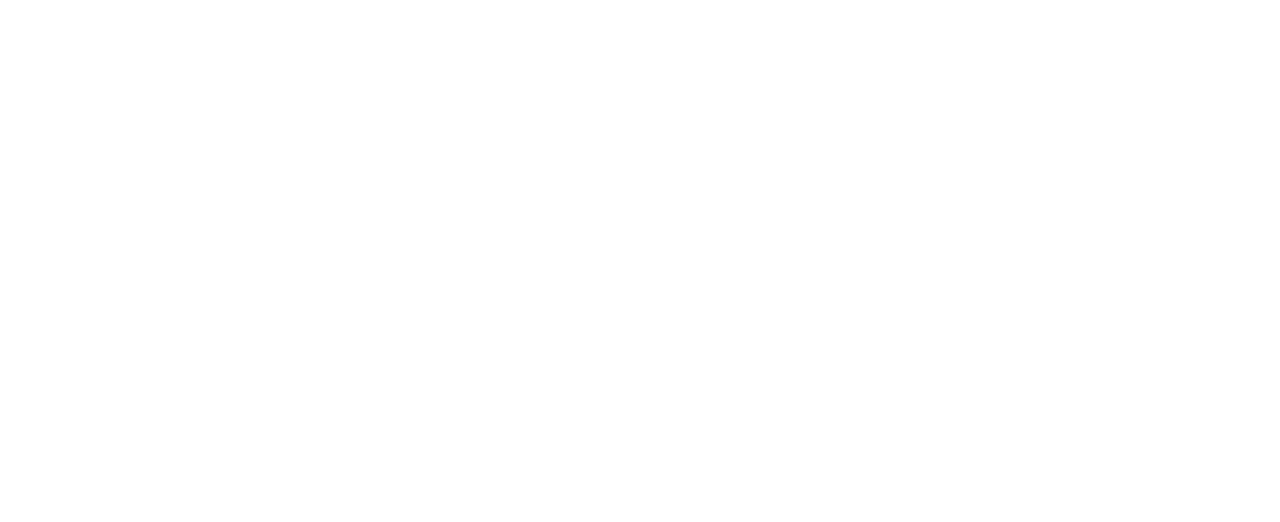
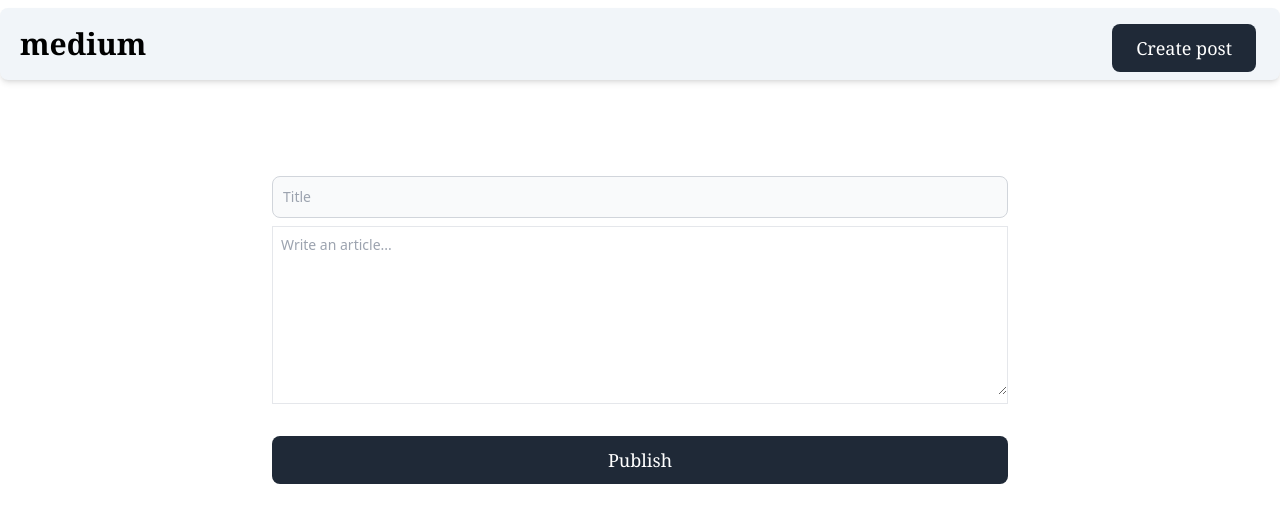
Before and after one commit to ashok-2003/Medium-project, a React (Vite) app in the folder Frontend/: page /publish in a window 1280 px wide. Before the commit this address had no page. Shown: the top 522 px of the page. Built offline with nearby package versions, Linux system fonts and the light colour scheme.

Commit message:
added remaiming publish page and also make the loading animation better

```diff
--- a/Frontend/src/App.tsx
+++ b/Frontend/src/App.tsx
@@ -6,6 +6,7 @@
 import { Signin } from './pages/Signin';
 import { Blogs } from './pages/Blogs';
 import { Blog } from './pages/Blog';
+import { Publish } from './pages/Publish';
 
 function App() {
   return (
@@ -17,6 +18,7 @@
             <Route path='/signin' element={<Signin />} />
             <Route path='/blogs' element={<Blogs />} />
             <Route path='/blog/:id' element= {<Blog />} />
+            <Route path='/publish' element = { <Publish />} />
           </Routes>
         </BrowserRouter>
     </>
--- a/Frontend/src/components/AppBar.tsx
+++ b/Frontend/src/components/AppBar.tsx
@@ -1,7 +1,9 @@
+import { useNavigate } from "react-router-dom"
 import { Button } from "./Button"
 
 // so this is the app bar of it
 export const AppBar = () => {
+    const navigate = useNavigate();
     return (
         <div className="flex px-5 mt-2 rounded-lg shadow-md navbar bg-base-100 bg-slate-100 border-b-gray-800">
             <div className="self-center flex-1 font-serif text-3xl font-bold ">
@@ -12,7 +14,7 @@
                     <span className="self-center py-0 ">
                         {/* <button className="font-serif bg-amber-900"> create post </button> */}
                         <Button label="Create post" onClick={() =>{
-
+                            navigate("/publish")
                         }} />
                     </span>
                 </ul>
--- /dev/null
+++ b/Frontend/src/components/SkeletonBlogCard.tsx
@@ -0,0 +1,23 @@
+// so this will be the skeleton blog for the loading purpose only
+export const SkeletonBlogCard = () => {
+    return (
+        <div>
+            <div className="w-screen max-w-screen-md p-4 pb-4 mx-2 my-8 border-b cursor-pointer border-slate-200">
+
+                <div className="flex items-center bg-gray-200">
+
+                    <div className="flex flex-col justify-center pl-2 mx-4 text-sm font-light bg-gray-200">{ }</div>
+
+                    <div className="flex flex-col justify-center pl-2 mx-4 font-mono text-xs bg-gray-200 font-extralight text-slate-500">{ }</div>
+                </div>
+                <div className="pt-2 mt-4 text-xl font-semibold bg-gray-200">{ }</div>
+
+                <div className="mt-4 font-thin bg-gray-200 text-md">{ }</div>
+
+                <div className="pt-4 text-sm font-thin bg-gray-200 text-slate-500">
+                    { }
+                </div>
+            </div>
+        </div>
+    )
+}
--- a/Frontend/src/pages/Blog.tsx
+++ b/Frontend/src/pages/Blog.tsx
@@ -2,6 +2,7 @@
 
 import { AppBar } from "../components/AppBar";
 import { Avatar } from "../components/BlogCard"
+import { SkeletonBlogCard } from "../components/SkeletonBlogCard";
 import { useBlogId } from "../hooks"
 import { useParams } from "react-router-dom";
 
@@ -13,8 +14,11 @@
     if (loading) {
         return <div>
             <AppBar />
-            <div>
-                loading
+            <div role="status" className="animate-pulse">
+                <div className="grid justify-center mt-12">
+                    <SkeletonBlogCard />
+                    <SkeletonBlogCard />
+                </div>
             </div>
         </div>
     }
--- a/Frontend/src/pages/Blogs.tsx
+++ b/Frontend/src/pages/Blogs.tsx
@@ -1,6 +1,7 @@
 import { useBlogs } from "../hooks"
 import { BlogCard } from '../components/BlogCard'
 import { AppBar } from "../components/AppBar";
+import { SkeletonBlogCard } from "../components/SkeletonBlogCard";
 
 // so here all blogs will show up
 export const Blogs = () => {
@@ -11,8 +12,13 @@
                 <div>
                     <AppBar />
                 </div>
-                <div className="text-center ">
-                    loading
+                <div role="status" className="animate-pulse">
+                    <div className="grid justify-center mt-12">
+                        <SkeletonBlogCard />
+                        <SkeletonBlogCard />
+                        <SkeletonBlogCard />
+                        <SkeletonBlogCard />
+                    </div>
                 </div>
             </div>
         )
--- a/Frontend/src/pages/Publish.tsx
+++ b/Frontend/src/pages/Publish.tsx
@@ -1 +1,66 @@
 // so now this is the pubish file
+import { ChangeEvent, useState } from "react";
+import { AppBar } from "../components/AppBar";
+import { Button } from "../components/Button";
+import axios from "axios";
+import { BACKEND_URL } from "../config";
+import { toast } from "react-toastify";
+import { useNavigate } from "react-router-dom";
+
+export const Publish = () => {
+    const [title, setTitle] = useState("");
+    const [content, setContent] = useState("");
+    const navigate = useNavigate();
+    return (
+        <div>
+            <AppBar />
+            <div className="grid justify-center mt-12">
+
+                <div className="w-screen max-w-screen-md p-4 pb-4 mx-2 my-8">
+                    <div className="w-full max-w-screen-lg">
+                        <input onChange={(e) => {
+                            setTitle(e.target.value);
+                        }} type="text" className="w-full bg-gray-50 border border-gray-300 text-gray-900 text-sm rounded-lg focus:ring-blue-500 focus:border-blue-500 block  p-2.5" placeholder="Title" />
+                    </div>
+                    <TextEditor onChange={(e) => {
+                        setContent(e.target.value)
+                    }} />
+                    <Button label="Publish" onClick={async () => {
+                        try {
+                            const token = localStorage.getItem("token")
+                            const reponse = await axios.post(`${BACKEND_URL}api/v1/blog`, {
+                                title: title,
+                                content: content
+                            }, {
+                                headers: {
+                                    Authorization: `Bearer ${token}`
+                                }
+                            })
+                            const id = reponse.data.id
+                            // so now we have to navigate to that page
+                            toast.success("blog post created succefully")
+                            navigate(`/blog/${id}`)
+                        }
+                        catch (err) {
+                            toast.error("something went wrong re-try later")
+                            return
+                        }
+                    }} />
+                </div>
+            </div>
+
+        </div>
+    )
+}
+function TextEditor({ onChange }: { onChange: (e: ChangeEvent<HTMLTextAreaElement>) => void }) {
+    return <div className="mt-2">
+        <div className="w-full mb-4 ">
+            <div className="flex items-center justify-between border">
+                <div className="w-full my-2 bg-white rounded-b-lg">
+                    <label className="sr-only">Publish post</label>
+                    <textarea onChange={onChange} id="editor" rows={8} className="block w-full px-0 pl-2 text-sm text-gray-800 bg-white border-0 focus:outline-none" placeholder="Write an article..." required />
+                </div>
+            </div>
+        </div>
+    </div>
+}
```
